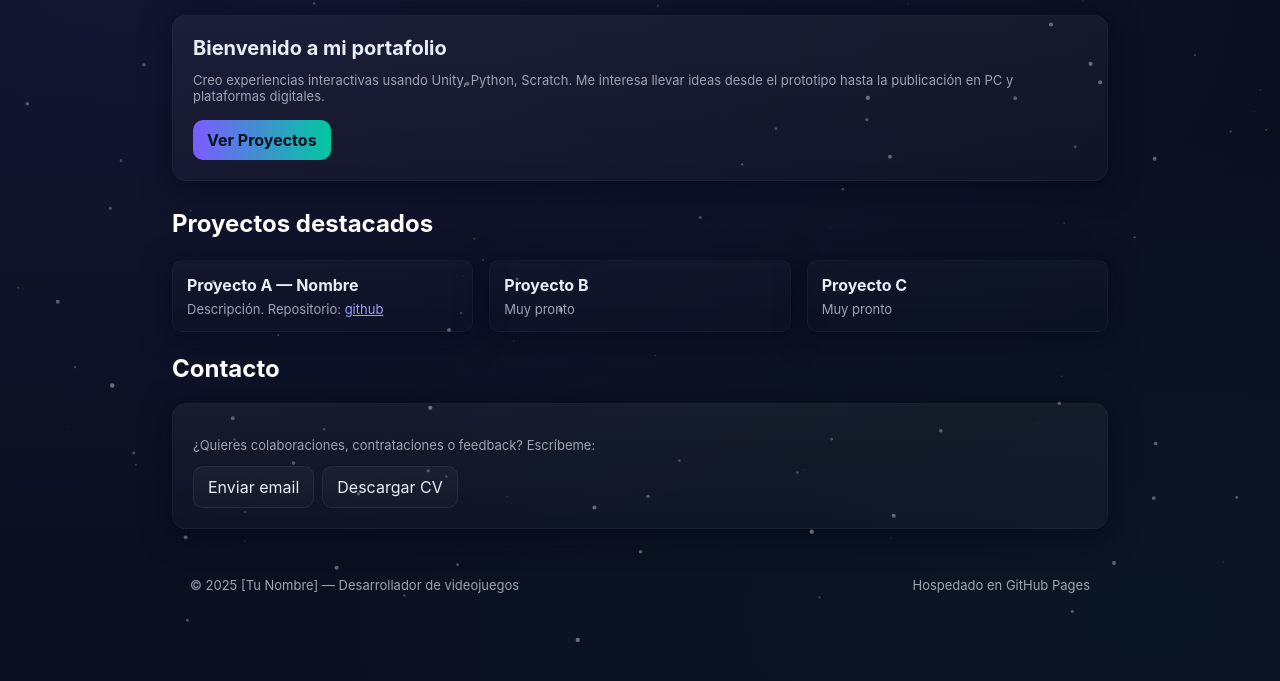
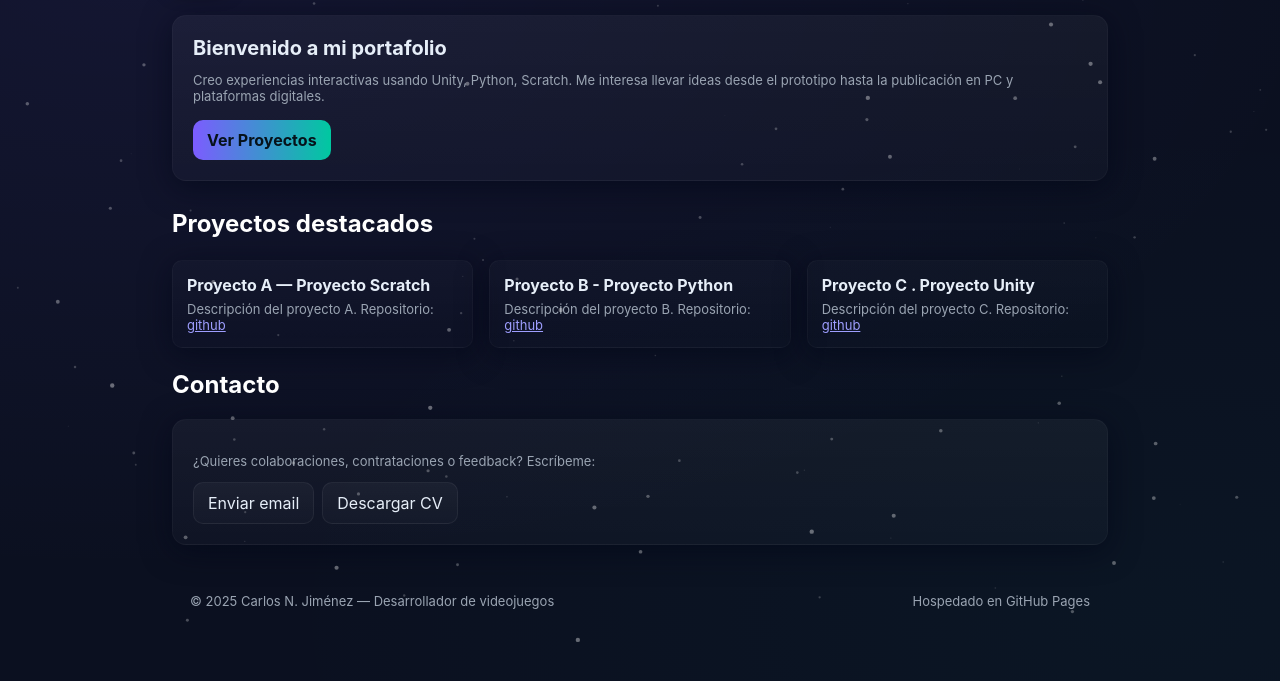
Before and after one commit to JimenezCarlosN/jimenezcarlosn.github.io, a plain HTML site: page index.html in a window 1280 px wide. Shown: the part 153-834 px from the top of the page. Drawn offline with Linux system fonts and the light colour scheme.

Commit message:
Update index.html

```diff
--- a/index.html
+++ b/index.html
@@ -3,21 +3,21 @@
 <head>
   <meta charset="utf-8">
   <meta name="viewport" content="width=device-width,initial-scale=1">
-  <title>Bienvenido — Desarrollador de Videojuegos</title>
+  <title>Portfolio de Carlos N. Jiménez</title>
   <meta name="description" content="Portafolio de desarrollo de videojuegos: demos, proyectos y contacto.">
   <meta name="keywords" content="videojuegos, desarrollo, programador, Unity, Godot, C#, GDScript, indie, game developer">
-  <meta name="author" content="[Tu Nombre]">
+  <meta name="author" content="Carlos N. Jiménez">
   <meta name="robots" content="index, follow">
   <meta property="og:title" content="Desarrollador de Videojuegos">
   <meta property="og:description" content="Portafolio y demos de un desarrollador de videojuegos.">
   <meta property="og:type" content="website">
-  <meta property="og:url" content="https://tu-dominio-o-usuario.github.io/">
+  <meta property="og:url" content="https://jimenezcarlosn.github.io/">
   <meta property="og:image" content="assets/cover.jpg">
   <meta name="twitter:card" content="summary_large_image">
   <meta name="twitter:title" content="Desarrollador de Videojuegos">
   <meta name="twitter:description" content="Portafolio, proyectos y contacto.">
   <meta name="twitter:image" content="assets/cover.jpg">
-  <link rel="canonical" href="https://tu-dominio-o-usuario.github.io/">
+  <link rel="canonical" href="https://jimenezcarlosn.github.io/">
 
   <!-- GitHub Pages CNAME -->
   <!-- Crea un archivo llamado CNAME en la raíz de tu repositorio con el dominio personalizado, por ejemplo:  -->
@@ -77,7 +77,7 @@
       <h2>Bienvenido a mi portafolio</h2>
       <p class="meta">Creo experiencias interactivas usando Unity, Python, Scratch. Me interesa llevar ideas desde el prototipo hasta la publicación en PC y plataformas digitales.</p>
       <div class="ctas">
-        <a class="btn primary" href="https://github.com/tu-usuario" target="_blank" rel="noopener">Ver Proyectos</a>
+        <a class="btn primary" href="https://github.com/jimenezcarlosn" target="_blank" rel="noopener">Ver Proyectos</a>
 
       </div>
 
@@ -87,16 +87,16 @@
       <h2 style="margin-top:28px">Proyectos destacados</h2>
       <div class="grid">
         <div class="project card">
-          <h3>Proyecto A — Nombre</h3>
-          <p>Descripción. Repositorio: <a href="https://github.com/tu-usuario/proyecto-a" target="_blank">github</a></p>
+          <h3>Proyecto A — Proyecto Scratch</h3>
+          <p>Descripción del proyecto A. Repositorio: <a href="https://github.com/JimenezCarlosN/jimenezcarlosn.github.io/tree/main/Proyecto%20A" target="_blank">github</a></p>
         </div>
         <div class="project card">
-          <h3>Proyecto B</h3>
-          <p>Muy pronto</p>
+          <h3>Proyecto B - Proyecto Python</h3>
+          <p>Descripción del proyecto B. Repositorio: <a href="https://github.com/JimenezCarlosN/jimenezcarlosn.github.io/tree/main/Proyecto%20B" target="_blank">github</a></p>
         </div>
         <div class="project card">
-          <h3>Proyecto C</h3>
-          <p>Muy pronto</p>
+          <h3>Proyecto C . Proyecto Unity</h3>
+          <p>Descripción del proyecto C. Repositorio: <a href="https://github.com/JimenezCarlosN/jimenezcarlosn.github.io/tree/main/Proyecto%20C" target="_blank">github</a></p>
         </div>
       </div>
     </section>
@@ -107,7 +107,7 @@
         <div>
           <p class="small-note">¿Quieres colaboraciones, contrataciones o feedback? Escríbeme:</p>
           <div style="display:flex;gap:8px;flex-wrap:wrap">
-            <a class="btn" href="mailto:tu.nombre@email.com">Enviar email</a>
+            <a class="btn" href="mailto:cnjimenez@campus.ungs.edu.ar">Enviar email</a>
 
           <a class="btn" href="assets/CV.pdf" download>Descargar CV</a>
         </div>
@@ -115,7 +115,7 @@
     </section>
 
     <footer>
-      <div class="small-note">© <span id="year"></span> [Tu Nombre] — Desarrollador de videojuegos</div>
+      <div class="small-note">© <span id="year"></span> Carlos N. Jiménez — Desarrollador de videojuegos</div>
       <div class="small-note">Hospedado en GitHub Pages</div>
     </footer>
   </main>
```
